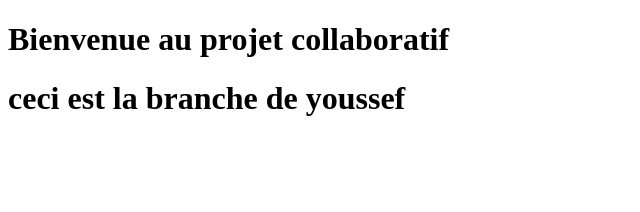
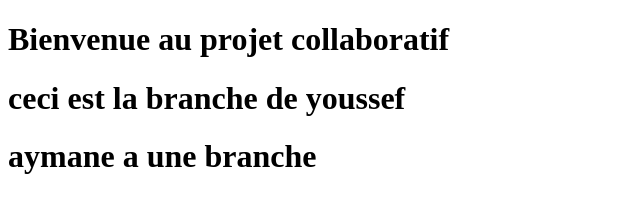
Before and after one commit to ilyesilno/ActiviteGit, a plain HTML site: page index.html in a window 1280 px wide. Shown: the whole page, without its empty margins (0-640 px from the left). Drawn offline with Linux system fonts and the light colour scheme.

Commit message:
message #4

```diff
--- a/index.html
+++ b/index.html
@@ -5,5 +5,7 @@
 
 
     <h1>ceci est la branche de youssef</h1>
+
+    <h1>aymane a une branche </h1>
 </body>
     </html>
```
